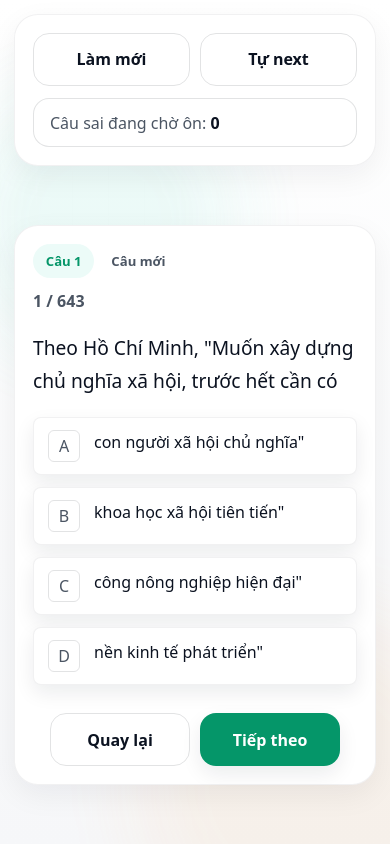
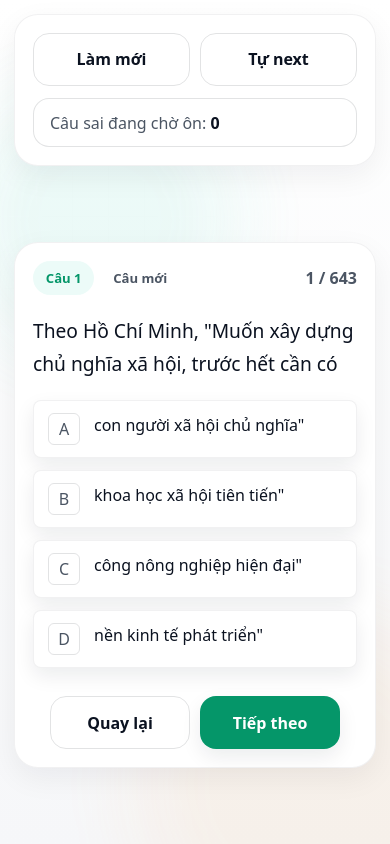
Before and after one commit to huynd4104/quiznet, a plain HTML site: page index.html in a window 390 px wide. Drawn offline with Linux system fonts and the light colour scheme.

Commit message:
style: adjust layout and spacing for question topbar and progress text elements

```diff
--- a/styles.css
+++ b/styles.css
@@ -340,6 +340,12 @@ button.secondary,
   gap: 12px;
 }
 
+.question-topbar > div:first-child {
+  display: flex;
+  flex-wrap: wrap;
+  gap: 6px;
+}
+
 .pill {
   display: inline-flex;
   align-items: center;
@@ -367,6 +373,7 @@ button.secondary,
 .progress-text {
   color: var(--muted);
   font-weight: 700;
+  white-space: nowrap;
 }
 
 .prompt {
@@ -552,9 +559,9 @@ button.secondary,
   }
 
   .question-topbar {
-    flex-direction: column;
-    align-items: flex-start;
+    gap: 8px;
   }
+
 
   .submit-row {
     flex-direction: column;
```
